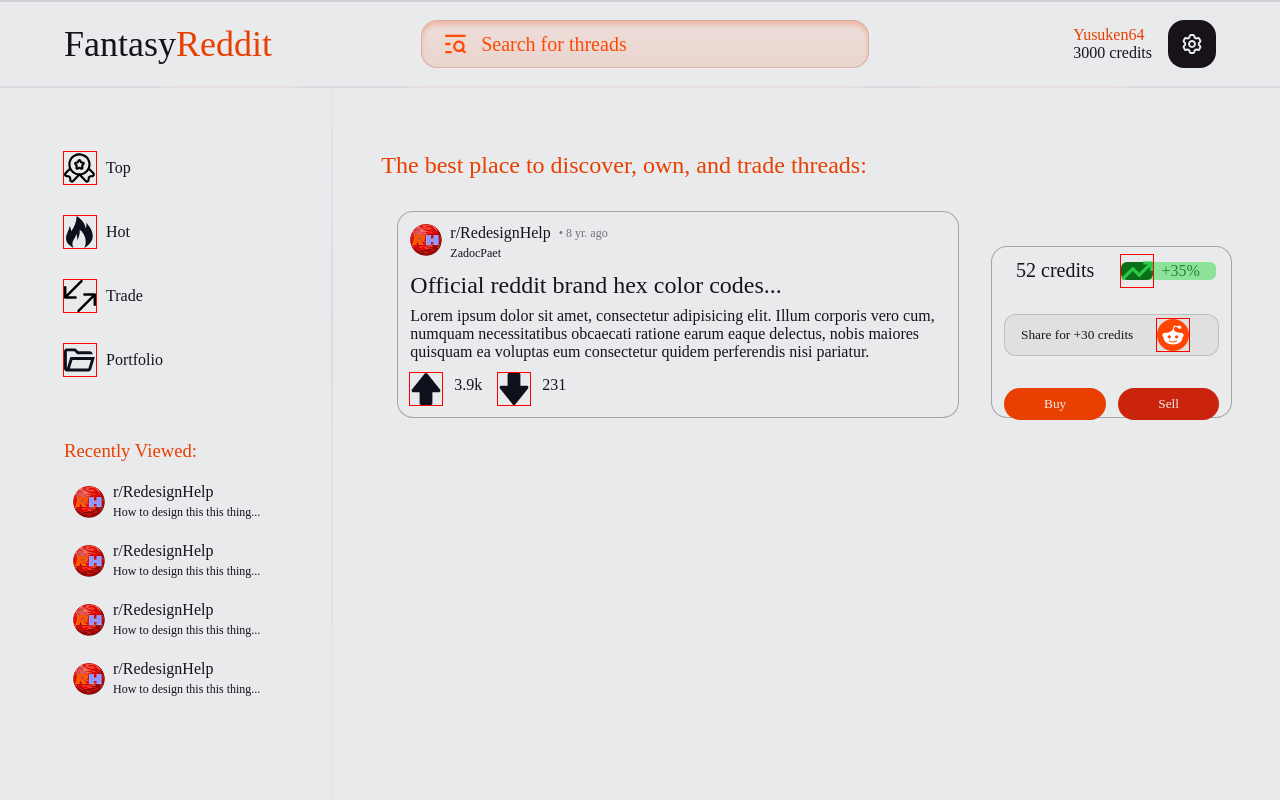
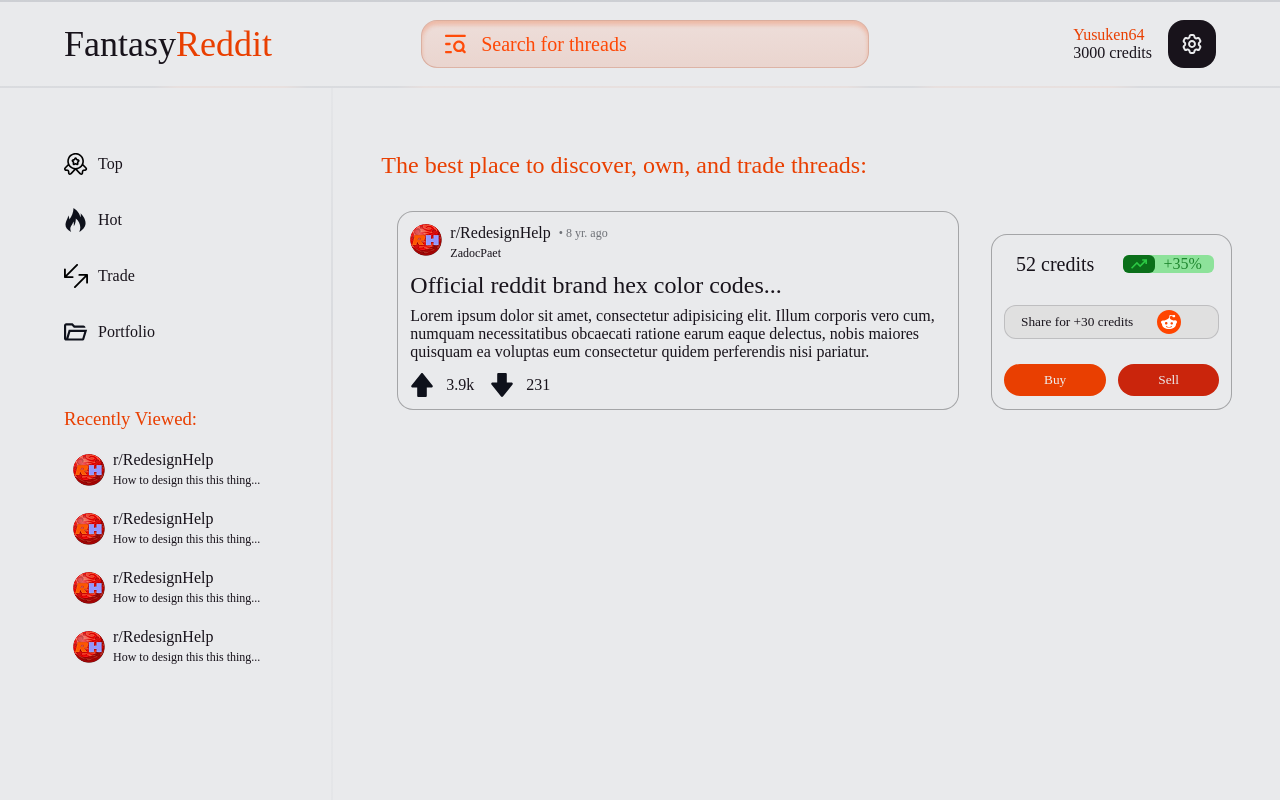
Before and after one commit to zowiebeha/fantasyRedditDesign, a plain HTML site: page public/index.html in a window 1280 px wide. Drawn offline with Linux system fonts and the light colour scheme; a script that the page names is missing.

Commit message:
Fixing up some things

```diff
--- a/src/scss/base/_base_components.scss
+++ b/src/scss/base/_base_components.scss
@@ -379,14 +379,13 @@
 }
 
 .card--thread-options {
-    height: 10.75rem;
     display: grid;
     grid: "credits badge" 1fr
           "btn-share btn-share" 1fr
           "btn-buy btn-sell" 1fr
           / 1fr 1fr;
     place-items: center;
-    gap: 2rem .75rem;
+    gap: 1.5rem .75rem;
 
     .credit-cost {
         grid-area: credits;
@@ -410,13 +409,13 @@
 
             .icon--growth {
                 fill: #2CC944;
-                // padding: .5rem;
+                width: 1rem;
             }
         }
 
         .growth__amount {
             width: fit-content;
-            padding: 0 1rem 0 2.5rem;
+            padding: 0 0.75rem 0 2.5rem;
             background: #8DE29A;
             color: #1D862D;
             border-radius: 0.375rem;
@@ -427,7 +426,7 @@
         display: flex;
         align-items: center;
         column-gap: 1.5rem;
-        padding: .25rem .5rem .25rem 1rem;
+        padding: .25rem 0rem .25rem 1rem;
         width: 100%;
         border-radius: .75rem;
         background: #E0E0E0;
--- a/src/scss/base/_base_resets.scss
+++ b/src/scss/base/_base_resets.scss
@@ -71,12 +71,12 @@ button {
 *:not(svg) > svg.icon {
     // why does *-content not work?
     // firefox fallbacks
-    width: 2rem;
-    height: 2rem;
+    width: 1.5rem;
+    height: 1.5rem;
 
-    width: attr(data-width px);
-    height: attr(data-height px);
+    // width: attr(data-width px);
+    // height: attr(data-height px);
 
-    outline: 1px solid red;
+    // outline: 1px solid red;
     pointer-events: none; // don't display <title>s on hover
 }
```
Also changed, not shown: public/css/base/base.css, 1 other file.
